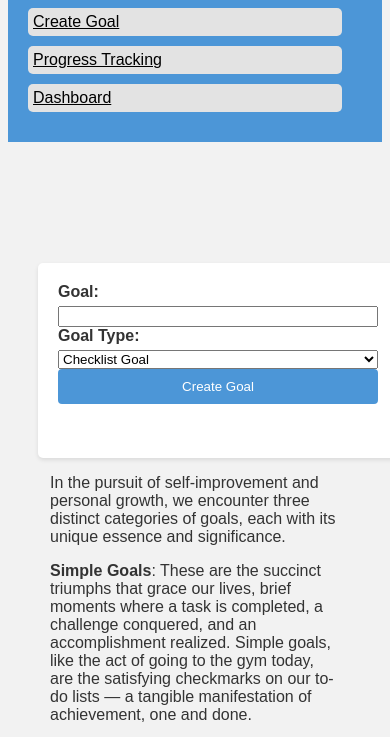
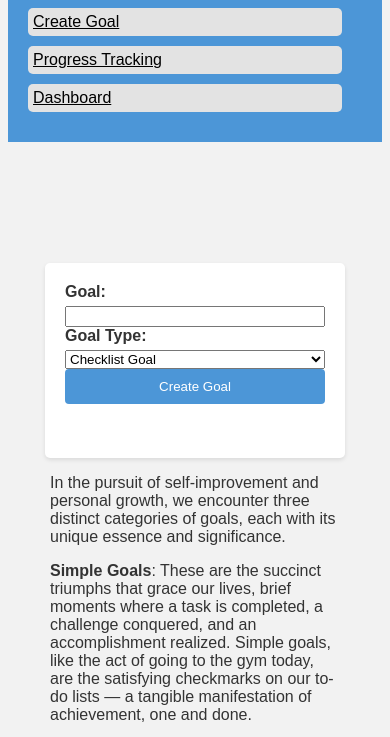
Before and after one commit to Yobamba/wdd330-proj, a website: page view/create_goal.html in a window 390 px wide. Shown: the part 90-827 px from the top of the page. Drawn offline with Linux system fonts and the light colour scheme.

Commit message:
shrunk a div to get rid of another horizontal scrollbar

```diff
--- a/styles/base.css
+++ b/styles/base.css
@@ -261,6 +261,10 @@ button {
     height: 362px;
 
   }
+
+  #goalForm {
+    width: 260px;
+  }
 }
 
 @media screen and (max-width: 870px) {
```
